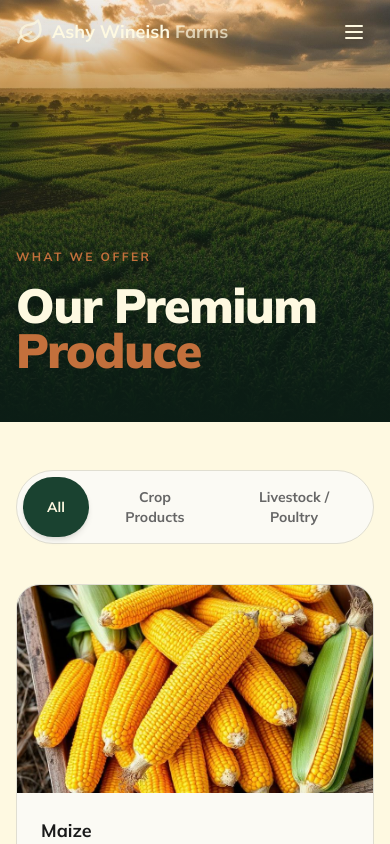
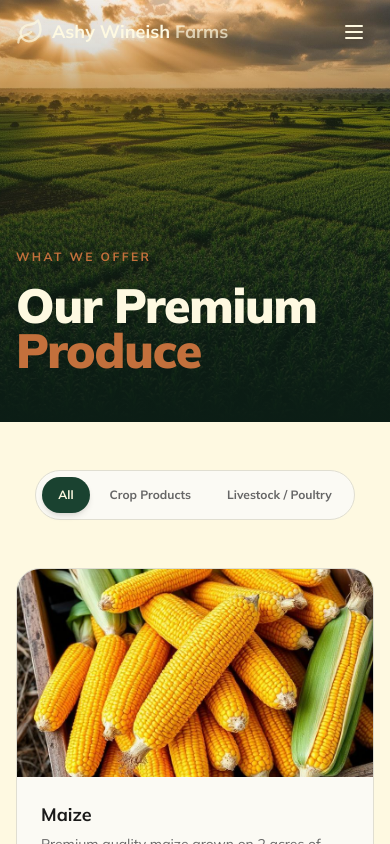
Before and after one commit to Jo-shua09/Ashy_Wineish_Farms, a React (Vite) app: page /products in a window 390 px wide. Shown: the top 844 px of the page. Built offline with nearby package versions, Linux system fonts and the light colour scheme; the HTML template or start-up script is replaced by a standard one.

Commit message:
`Updated Products page layout: changed flex container class and added scrollbar hide`

```diff
--- a/src/pages/Products.tsx
+++ b/src/pages/Products.tsx
@@ -114,13 +114,13 @@ const Products = () => {
       <section className="section-padding">
         <div className="container mx-auto px-4 sm:px-6 lg:px-8">
           {/* Tabs */}
-          <div className="flex justify-center mb-10">
-            <div className="inline-flex bg-card border border-border rounded-full p-1.5 gap-1">
+          <div className="flex justify-center mb-10 overflow-x-auto pb-2 scrollbar-hide">
+            <div className="inline-flex bg-card border border-border rounded-full p-1.5 gap-1 whitespace-nowrap">
               {tabs.map((t) => (
                 <button
                   key={t.value}
                   onClick={() => setTab(t.value)}
-                  className={`px-6 py-2.5 rounded-full text-sm font-bold transition-all ${
+                  className={`px-4 sm:px-6 py-2.5 rounded-full text-xs sm:text-sm font-bold transition-all ${
                     tab === t.value ? "bg-primary text-primary-foreground shadow-md" : "text-muted-foreground hover:text-foreground"
                   }`}
                 >
```
